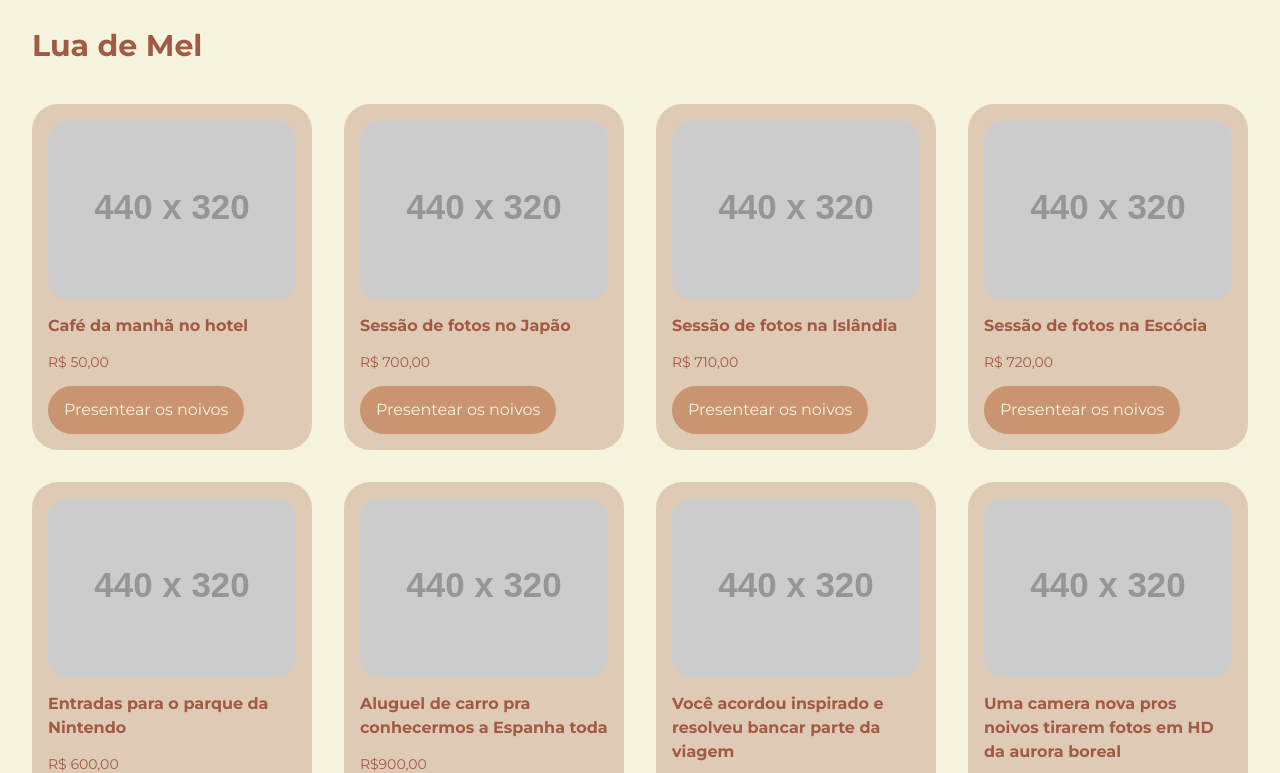
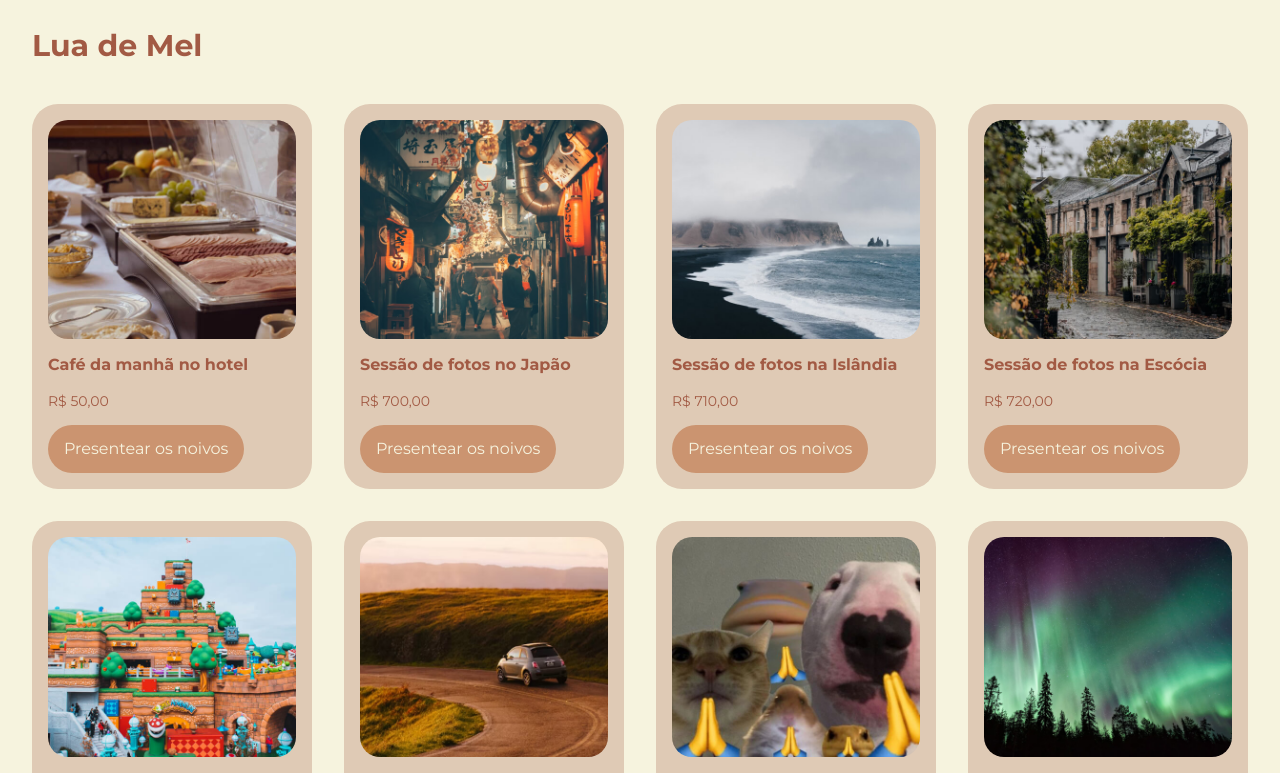
Before and after one commit to linconkusunoki/maricon, a Next.js app: page /lista-presentes in a window 1280 px wide. Shown: the part 1220-1993 px from the top of the page. Built offline with nearby package versions, Linux system fonts and the light colour scheme; no server answers.

Commit message:
Update page.jsx

```diff
--- a/src/app/lista-presentes/page.jsx
+++ b/src/app/lista-presentes/page.jsx
@@ -202,7 +202,7 @@ const ListaPresentes = () => {
                     className="bg-[#DFCAB5] p-4 rounded-[26px] flex flex-col gap-[14px]"
                   >
                     <img
-                      src="https://fakeimg.pl/440x320/282828/eae0d0/?retina=1"
+                      src="/cafe.jpg"
                       className="rounded-[20px]"
                       height={230}
                     />
@@ -223,7 +223,7 @@ const ListaPresentes = () => {
                     className="bg-[#DFCAB5] p-4 rounded-[26px] flex flex-col gap-[14px]"
                   >
                     <img
-                      src="https://fakeimg.pl/440x320/282828/eae0d0/?retina=1"
+                      src="/japao.jpg"
                       className="rounded-[20px]"
                       height={230}
                     />
@@ -244,7 +244,7 @@ const ListaPresentes = () => {
                     className="bg-[#DFCAB5] p-4 rounded-[26px] flex flex-col gap-[14px]"
                   >
                     <img
-                      src="https://fakeimg.pl/440x320/282828/eae0d0/?retina=1"
+                      src="/islandia.jpg"
                       className="rounded-[20px]"
                       height={230}
                     />
@@ -265,7 +265,7 @@ const ListaPresentes = () => {
                     className="bg-[#DFCAB5] p-4 rounded-[26px] flex flex-col gap-[14px]"
                   >
                     <img
-                      src="https://fakeimg.pl/440x320/282828/eae0d0/?retina=1"
+                      src="/escocia.jpg"
                       className="rounded-[20px]"
                       height={230}
                     />
@@ -286,7 +286,7 @@ const ListaPresentes = () => {
                     className="bg-[#DFCAB5] p-4 rounded-[26px] flex flex-col gap-[14px]"
                   >
                     <img
-                      src="https://fakeimg.pl/440x320/282828/eae0d0/?retina=1"
+                      src="/nintendo.jpg"
                       className="rounded-[20px]"
                       height={230}
                     />
@@ -307,7 +307,7 @@ const ListaPresentes = () => {
                     className="bg-[#DFCAB5] p-4 rounded-[26px] flex flex-col gap-[14px]"
                   >
                     <img
-                      src="https://fakeimg.pl/440x320/282828/eae0d0/?retina=1"
+                      src="/carro.jpg"
                       className="rounded-[20px]"
                       height={230}
                     />
@@ -328,7 +328,7 @@ const ListaPresentes = () => {
                     className="bg-[#DFCAB5] p-4 rounded-[26px] flex flex-col gap-[14px]"
                   >
                     <img
-                      src="https://fakeimg.pl/440x320/282828/eae0d0/?retina=1"
+                      src="/amem.jpg"
                       className="rounded-[20px]"
                       height={230}
                     />
@@ -349,7 +349,7 @@ const ListaPresentes = () => {
                     className="bg-[#DFCAB5] p-4 rounded-[26px] flex flex-col gap-[14px]"
                   >
                     <img
-                      src="https://fakeimg.pl/440x320/282828/eae0d0/?retina=1"
+                      src="/camera.jpg"
                       className="rounded-[20px]"
                       height={230}
                     />
```
